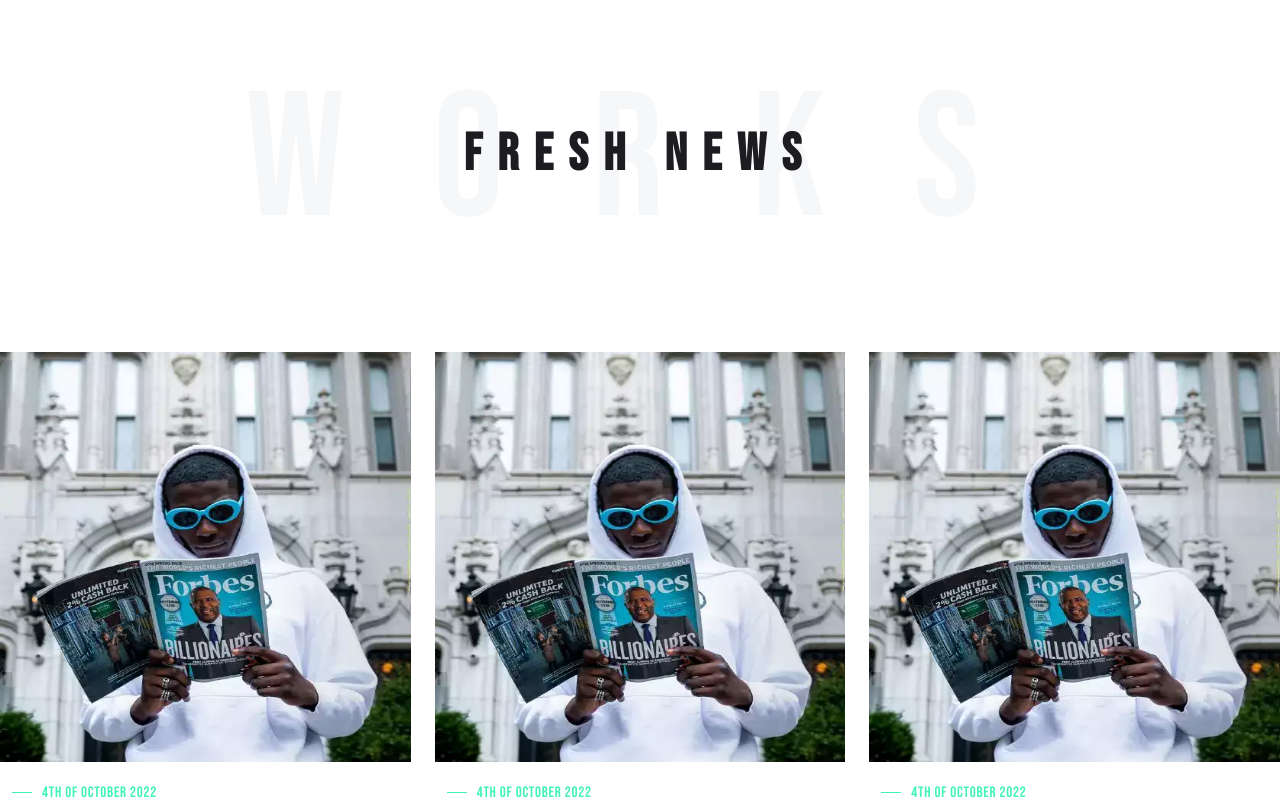
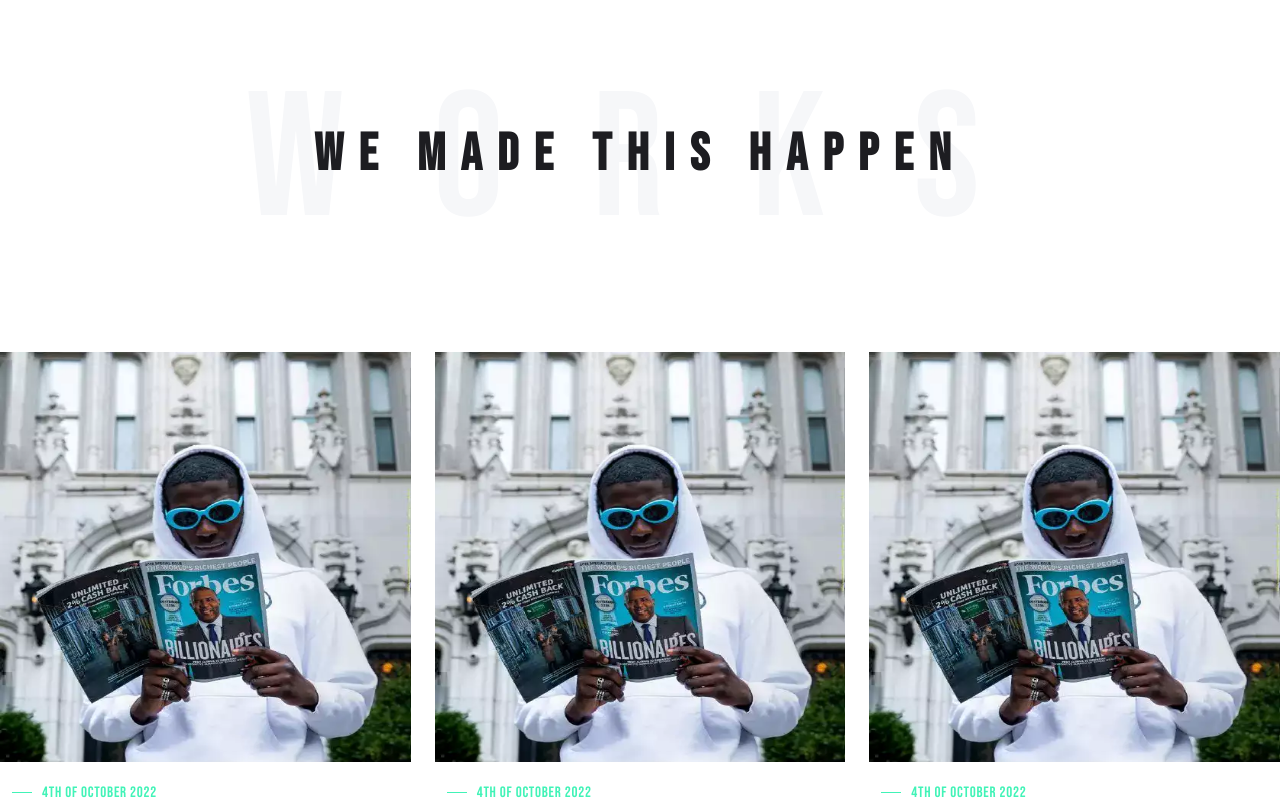
Before and after one commit to 14mehdirezaii14/naghshineVercel, a Next.js app: page /work in a window 1280 px wide. Shown: the top 800 px of the page. Built offline with nearby package versions, Linux system fonts and the light colour scheme.

Commit message:
correction CanvasDotsBackground

```diff
--- a/components/CanvasDotsBackground/CanvasDotsBackground.tsx
+++ b/components/CanvasDotsBackground/CanvasDotsBackground.tsx
@@ -8,7 +8,7 @@ const CanvasDotsBackground = (props: any) => {
         const height = window.outerHeight + 1600;
         const count = 80;
         const rowsize = 50;
-        let dotsize: any = 1;
+        let dotsize: any = 10;
         const dotmin = 2.5;
         const dotsizebase = 10;
         let PosX: any = ''
@@ -51,11 +51,11 @@ const CanvasDotsBackground = (props: any) => {
                 for (let $iy = 4; $iy <= (count); $iy++) {
                     ctx.beginPath();
                     let $scaler = Math.hypot(GlobalX / rowsize - $ix, GlobalY / rowsize - $iy);
-                    dotsize = dotsizebase - $scaler;
+                    dotsize = dotsizebase - $scaler ;
                     if (dotsize < dotmin) {
                         dotsize = 1;
                     }
-                    ctx.arc(rowsize * $ix, rowsize * $iy, dotsize, 0, 50 * Math.PI);
+                    ctx.arc(rowsize * $ix, rowsize * $iy, dotsize *0.3, 0, 50 * Math.PI);
                     $counter = $counter;
                     ctx.strokeStyle = "#41f3b7";
 
--- a/components/navBar/NavBar.tsx
+++ b/components/navBar/NavBar.tsx
@@ -19,7 +19,6 @@ const NavBar: FunctionComponent<{}> = () => {
         scrollTop > 10 ? gsap.to(navElement.current, { opacity: '1' }) : gsap.to(navElement.current, { opacity: '0' })
     }
     useEffect(() => {
-        console.log(router)
         document.addEventListener("scroll", scrollEventNavBar);
         return () => {
             window.removeEventListener("scroll", scrollEventNavBar);
--- a/pages/index.tsx
+++ b/pages/index.tsx
@@ -28,7 +28,6 @@ const Home: NextPage = () => {
       }
     }
     if (rowRef1.current?.getBoundingClientRect().top) {
-      console.log(rowRef1.current.getBoundingClientRect().top)
       if (rowRef1.current.getBoundingClientRect().top < 1000) {
         gsap.to(rowRef1.current, { opacity: 1, top: 0, duration: 0.5 });
       } else {
--- a/pages/work.tsx
+++ b/pages/work.tsx
@@ -3,7 +3,7 @@ import BoxHover1 from "../components/BoxHover1/BoxHover1"
 const Work = () => {
     return (
         <div className="container mx-auto">
-            <HeaderTitle1 bgTitle="W,O,R,K,S" title="F,R,E,S,H     N,E,W,S" />
+            <HeaderTitle1 bgTitle="W,O,R,K,S" title="W,E M,A,D,E T,H,I,S H,A,P,P,E,N" />
             <div className="grid gap-6 md:grid-cols-3 sx:grid-cols-1  relative">
                 <BoxHover1 src='/blog.webp' classColSectionBlog="hover:text-white text-black boxWork" subTItle="4th of October 2022" dialog="Gen Z in Canada - A Starting Point  For A Dialogue." />
                 {/*  */}
```
